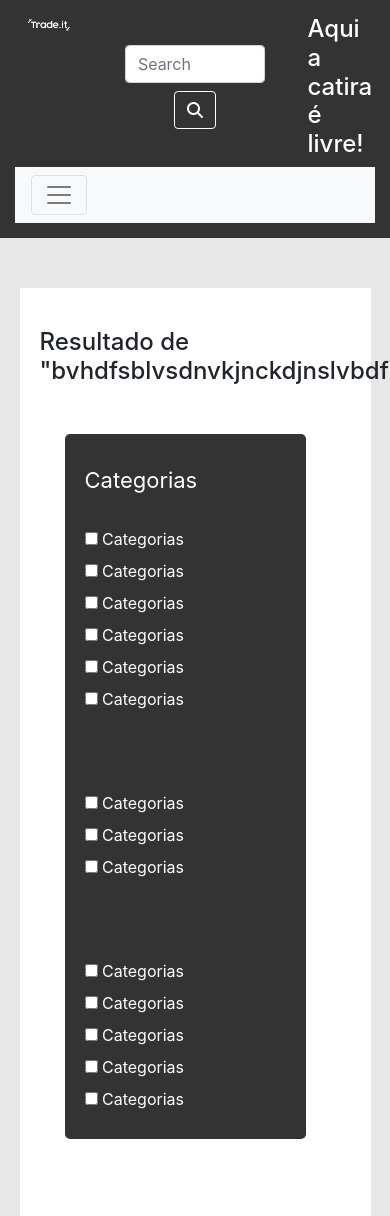
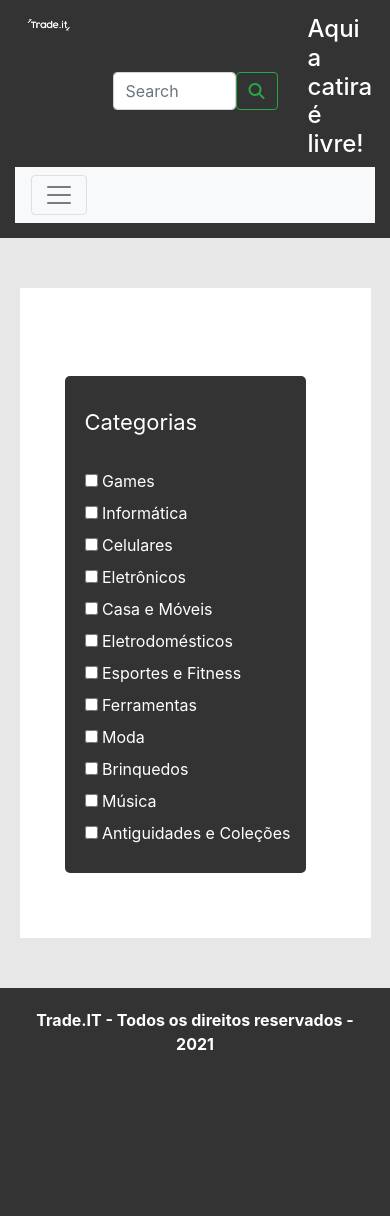
Before and after one commit to AlvaroAlvixx/Trade.it, a PHP site: page /pesquisa.php in a window 390 px wide; the page is wider, and only the part inside the window is pictured. Shown: the top 1216 px of that part. After the commit the page ends 1050 px from the top of that part, so only its background shows below. Run offline with PHP 8.4, Linux system fonts and the light colour scheme; some libraries are stand-ins or nearby versions.

Commit message:
Add files via upload

```diff
--- a/Codigo/pesquisa.php
+++ b/Codigo/pesquisa.php
@@ -8,11 +8,11 @@
     <link rel="stylesheet" href="css/style.css">
     <link rel="stylesheet" href="css/pesquisastyle.css">
 
-    <link rel="stylesheet" href="https://stackpath.bootstrapcdn.com/bootstrap/4.4.1/css/bootstrap.min.css"
-        integrity="sha384-Vkoo8x4CGsO3+Hhxv8T/Q5PaXtkKtu6ug5TOeNV6gBiFeWPGFN9MuhOf23Q9Ifjh" crossorigin="anonymous">
-
+    <link rel="stylesheet" href="https://stackpath.bootstrapcdn.com/bootstrap/4.4.1/css/bootstrap.min.css" integrity="sha384-Vkoo8x4CGsO3+Hhxv8T/Q5PaXtkKtu6ug5TOeNV6gBiFeWPGFN9MuhOf23Q9Ifjh" crossorigin="anonymous">
+    <script src="https://ajax.googleapis.com/ajax/libs/jquery/3.6.0/jquery.min.js"></script>
     <script src="https://kit.fontawesome.com/c6addf5154.js" crossorigin="anonymous"></script>
-
+    <script type="text/javascript" src="js/pesquisa.js"></script>
+    <script type="text/javascript" src="js/pesquisa_dados.js"></script>
     <title>Trade.IT</title>
 </head>
 
@@ -25,14 +25,8 @@
                         <a href="index.php"><img src="img/logoTrade.png" alt=""></a>
                     </div>
                     <div class="col-6 divSearch">
-
-                        <form class="formSearch form-inline">
-                            <input class="inputSearch form-control mr-sm-2" type="search" placeholder="Search"
-                                aria-label="Search">
-                            <button class="btn btn-outline-success my-2 my-sm-0" type="submit"><i
-                                    class="fas fa-search"></i></button>
-                        </form>
-
+                        <input class="inputSearch form-control mr-sm-2" type="search" placeholder="Search" aria-label="Search" id="search">
+                        <button class="btn btn-outline-success my-2 my-sm-0" onclick="define_pesquisa()"><i class="fas fa-search"></i></button>
                     </div>
                     <div class="col-3 divSlogan">
                         <h4>Aqui a catira é livre!</h4>
@@ -40,17 +34,14 @@
                 </div>
                 <div class="divNavbar row">
                     <nav class="col-12 navbar navbar-expand-lg navbar-light bg-light">
-                        <button class="navbar-toggler" type="button" data-toggle="collapse"
-                            data-target="#navbarSupportedContent" aria-controls="navbarSupportedContent"
-                            aria-expanded="false" aria-label="Toggle navigation">
+                        <button class="navbar-toggler" type="button" data-toggle="collapse" data-target="#navbarSupportedContent" aria-controls="navbarSupportedContent" aria-expanded="false" aria-label="Toggle navigation">
                             <span class="navbar-toggler-icon"></span>
                         </button>
 
                         <div class="collapse navbar-collapse" id="navbarSupportedContent">
                             <ul class="navbar-nav mr-auto">
                                 <li class="nav-item dropdown">
-                                    <a class="nav-link dropdown-toggle" href="#" id="navbarDropdown" role="button"
-                                        data-toggle="dropdown" aria-haspopup="true" aria-expanded="false">
+                                    <a class="nav-link dropdown-toggle" href="#" id="navbarDropdown" role="button" data-toggle="dropdown" aria-haspopup="true" aria-expanded="false">
                                         Categorias
                                     </a>
                                     <div class="dropdown-menu" aria-labelledby="navbarDropdown">
@@ -60,6 +51,8 @@
                                         <a class="dropdown-item" href="#">Something else here</a>
                                     </div>
                                 </li>
+
+                                <?php if (isset($_SESSION['email'])) : ?>
                                     <li class="nav-item">
                                         <a class="nav-link" href="#">Meus anúncios <span class="sr-only"></span></a>
                                     </li>
@@ -69,10 +62,23 @@
                                     <li class="nav-item">
                                         <a class="nav-link" href="#">Sobre <span class="sr-only"></span></a>
                                     </li>
+                                <?php else : ?>
+                                    <li class="nav-item">
+                                        <a class="nav-link" href="#">Sobre <span class="sr-only"></span></a>
+                                    </li>
+                                <?php endif; ?>
+
                             </ul>
                             <form class="form-inline my-2 my-lg-0">
+                                <?php if (isset($_SESSION['email'])) : ?>
+                                    <p class="logado">
+                                        <?php echo ($_SESSION['email']); ?>
+                                    </p>
+                                    <a class="nav-link" href="logout.php">Sair<span class="sr-only"></span></a>
+                                <?php else : ?>
                                     <a class="nav-link" href="entrar.php">Entrar<span class="sr-only"></span></a>
                                     <a class="nav-link" href="cadastrar.php">Cadastrar<span class="sr-only"></span></a>
+                                <?php endif; ?>
                             </form>
                         </div>
                     </nav>
@@ -84,163 +90,66 @@
     <main style="padding-top: 50px;">
         <div class="container-fluid divAreaPesquisa" style="max-width: 90%;">
             <div class="row">
-                <h4>Resultado de "bvhdfsblvsdnvkjnckdjnslvbdfhjslbvdjcnlsdkhjfbv"</h4>
+                <h4 id="result"></h4>
             </div>
             <div class="row">
                 <div class="col-md-3 divCategorias">
                     <div class="divOpcaoCategorias">
                         <div class="divAreaCategoria">
-
                             <p>Categorias</p>
-
                             <form action="">
-                                <input type="checkbox" name="Cat1" id="">
-                                <label for="Cat1">Categorias</label>
+                                <input type="checkbox" value="games" name="games" id="games" onclick="define_categoria('games')">
+                                <label for="games">Games</label>
                             </form>
                             <form action="">
-                                <input type="checkbox" name="Cat1" id="">
-                                <label for="Cat1">Categorias</label>
+                                <input type="checkbox" value="informatica" name="informatica" id="informatica" onclick="define_categoria('informatica')">
+                                <label for="informatica">Informática</label>
                             </form>
                             <form action="">
-                                <input type="checkbox" name="Cat1" id="">
-                                <label for="Cat1">Categorias</label>
+                                <input type="checkbox" value="celulares" name="celulares" id="celulares" onclick="define_categoria('celulares')">
+                                <label for="celulares">Celulares</label>
                             </form>
                             <form action="">
-                                <input type="checkbox" name="Cat1" id="">
-                                <label for="Cat1">Categorias</label>
+                                <input type="checkbox" value="eletronicos" name="eletronicos" id="eletronicos" onclick="define_categoria('eletronicos')">
+                                <label for="eletronicos">Eletrônicos</label>
                             </form>
                             <form action="">
-                                <input type="checkbox" name="Cat1" id="">
-                                <label for="Cat1">Categorias</label>
+                                <input type="checkbox" value="casa" name="casa" id="casa" onclick="define_categoria('casa')">
+                                <label for="casa">Casa e Móveis</label>
                             </form>
                             <form action="">
-                                <input type="checkbox" name="Cat1" id="">
-                                <label for="Cat1">Categorias</label>
-                            </form>
-                            <br>
-                            <br>
-                            <br>
-                            <form action="">
-                                <input type="checkbox" name="Cat1" id="">
-                                <label for="Cat1">Categorias</label>
+                                <input type="checkbox" value="eletrodomesticos" name="eletrodomesticos" id="eletrodomesticos" onclick="define_categoria('eletrodomesticos')">
+                                <label for="eletrodomesticos">Eletrodomésticos</label>
                             </form>
                             <form action="">
-                                <input type="checkbox" name="Cat1" id="">
-                                <label for="Cat1">Categorias</label>
+                                <input type="checkbox" value="esportes" name="esportes" id="esportes" onclick="define_categoria('esportes')">
+                                <label for="esportes">Esportes e Fitness</label>
                             </form>
                             <form action="">
-                                <input type="checkbox" name="Cat1" id="">
-                                <label for="Cat1">Categorias</label>
-                            </form>
-                            <br>
-                            <br>
-                            <br>
-                            <form action="">
-                                <input type="checkbox" name="Cat1" id="">
-                                <label for="Cat1">Categorias</label>
+                                <input type="checkbox" value="ferramentas" name="ferramentas" id="ferramentas" onclick="define_categoria('ferramentas')">
+                                <label for="ferramentas">Ferramentas</label>
                             </form>
                             <form action="">
-                                <input type="checkbox" name="Cat1" id="">
-                                <label for="Cat1">Categorias</label>
+                                <input type="checkbox" value="moda" name="moda" id="moda" onclick="define_categoria('moda')">
+                                <label for="moda">Moda</label>
                             </form>
                             <form action="">
-                                <input type="checkbox" name="Cat1" id="">
-                                <label for="Cat1">Categorias</label>
+                                <input type="checkbox" value="brinquedos" name="brinquedos" id="brinquedos" onclick="define_categoria('brinquedos')">
+                                <label for="brinquedos">Brinquedos</label>
                             </form>
                             <form action="">
-                                <input type="checkbox" name="Cat1" id="">
-                                <label for="Cat1">Categorias</label>
+                                <input type="checkbox" value="musica" name="musica" id="musica" onclick="define_categoria('musica')">
+                                <label for="musica">Música</label>
                             </form>
                             <form action="">
-                                <input type="checkbox" name="Cat1" id="">
-                                <label for="Cat1">Categorias</label>
+                                <input type="checkbox" value="antiguidades" name="antiguidades" id="antiguidades" onclick="define_categoria('antiguidades')">
+                                <label for="antiguidades">Antiguidades e Coleções</label>
                             </form>
                         </div>
                     </div>
                 </div>
                 <div class="col-md-9 divAreaProdutos">
-                    <div class="row">
-                        <div class="col-md-3 divImg">
-                            <a href="">
-                                <img src="https://picsum.photos/1080" class="card-img-top" alt="...">
-                            </a>
-                        </div>
-                        <div class="col-md-3 divImg">
-                            <a href="">
-                                <img src="https://picsum.photos/1080" class="card-img-top" alt="...">
-                            </a>
-                        </div>
-                        <div class="col-md-3 divImg">
-                            <a href="">
-                                <img src="https://picsum.photos/1080" class="card-img-top" alt="...">
-                            </a>
-                        </div>
-                        <div class="col-md-3 divImg">
-                            <a href="">
-                                <img src="https://picsum.photos/1080" class="card-img-top" alt="...">
-                            </a>
-                        </div>
-                        <div class="col-md-3 divImg">
-                            <a href="">
-                                <img src="https://picsum.photos/1080" class="card-img-top" alt="...">
-                            </a>
-                        </div>
-                        <div class="col-md-3 divImg">
-                            <a href="">
-                                <img src="https://picsum.photos/1080" class="card-img-top" alt="...">
-                            </a>
-                        </div>
-                        <div class="col-md-3 divImg">
-                            <a href="">
-                                <img src="https://picsum.photos/1080" class="card-img-top" alt="...">
-                            </a>
-                        </div>
-                        <div class="col-md-3 divImg">
-                            <a href="">
-                                <img src="https://picsum.photos/1080" class="card-img-top" alt="...">
-                            </a>
-                        </div>
-                        <div class="col-md-3 divImg">
-                            <a href="">
-                                <img src="https://picsum.photos/1080" class="card-img-top" alt="...">
-                            </a>
-                        </div>
-                        <div class="col-md-3 divImg">
-                            <a href="">
-                                <img src="https://picsum.photos/1080" class="card-img-top" alt="...">
-                            </a>
-                        </div>
-                        <div class="col-md-3 divImg">
-                            <a href="">
-                                <img src="https://picsum.photos/1080" class="card-img-top" alt="...">
-                            </a>
-                        </div>
-                        <div class="col-md-3 divImg">
-                            <a href="">
-                                <img src="https://picsum.photos/1080" class="card-img-top" alt="...">
-                            </a>
-                        </div>
-                        <div class="col-md-3 divImg">
-                            <a href="">
-                                <img src="https://picsum.photos/1080" class="card-img-top" alt="...">
-                            </a>
-                        </div>
-                        <div class="col-md-3 divImg">
-                            <a href="">
-                                <img src="https://picsum.photos/1080" class="card-img-top" alt="...">
-                            </a>
-                        </div>
-                        <div class="col-md-3 divImg">
-                            <a href="">
-                                <img src="https://picsum.photos/1080" class="card-img-top" alt="...">
-                            </a>
-                        </div>
-                        <div class="col-md-3 divImg">
-                            <a href="">
-                                <img src="https://picsum.photos/1080" class="card-img-top" alt="...">
-                            </a>
-                        </div>
-
+                    <div class="row" id="divResults">
 
                     </div>
                 </div>
@@ -256,15 +165,8 @@
         </div>
     </footer>
 
-    <script src="https://code.jquery.com/jquery-3.4.1.slim.min.js"
-        integrity="sha384-J6qa4849blE2+poT4WnyKhv5vZF5SrPo0iEjwBvKU7imGFAV0wwj1yYfoRSJoZ+n"
-        crossorigin="anonymous"></script>
-    <script src="https://cdn.jsdelivr.net/npm/popper.js@1.16.0/dist/umd/popper.min.js"
-        integrity="sha384-Q6E9RHvbIyZFJoft+2mJbHaEWldlvI9IOYy5n3zV9zzTtmI3UksdQRVvoxMfooAo"
-        crossorigin="anonymous"></script>
-    <script src="https://stackpath.bootstrapcdn.com/bootstrap/4.4.1/js/bootstrap.min.js"
-        integrity="sha384-wfSDF2E50Y2D1uUdj0O3uMBJnjuUD4Ih7YwaYd1iqfktj0Uod8GCExl3Og8ifwB6"
-        crossorigin="anonymous"></script>
+    <script src="https://cdn.jsdelivr.net/npm/popper.js@1.16.0/dist/umd/popper.min.js" integrity="sha384-Q6E9RHvbIyZFJoft+2mJbHaEWldlvI9IOYy5n3zV9zzTtmI3UksdQRVvoxMfooAo" crossorigin="anonymous"></script>
+    <script src="https://stackpath.bootstrapcdn.com/bootstrap/4.4.1/js/bootstrap.min.js" integrity="sha384-wfSDF2E50Y2D1uUdj0O3uMBJnjuUD4Ih7YwaYd1iqfktj0Uod8GCExl3Og8ifwB6" crossorigin="anonymous"></script>
 
 </body>
 
```
Also changed, not shown: Codigo/index.php (+3 -6 lines). Lines whose indentation alone changed are shown as unchanged.
